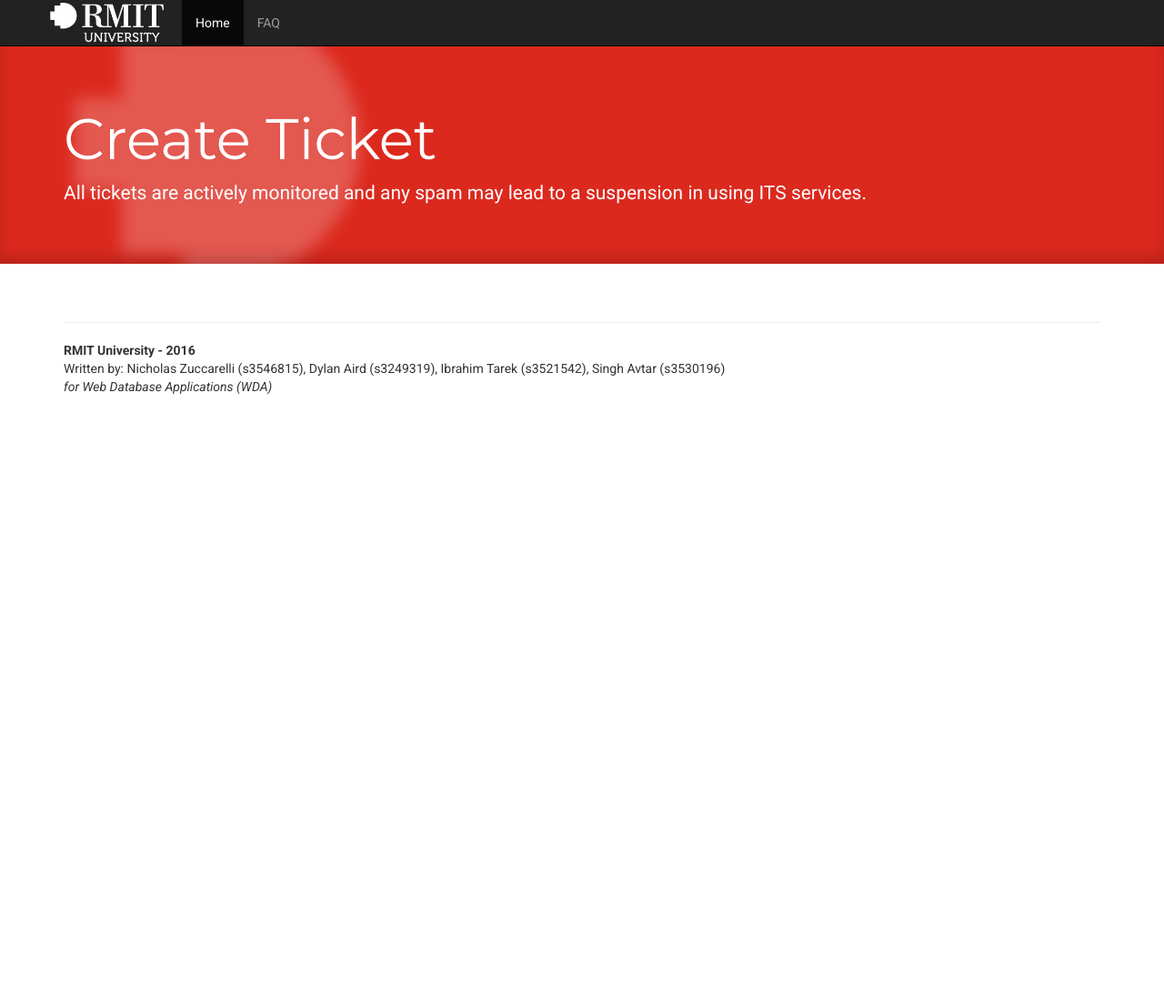
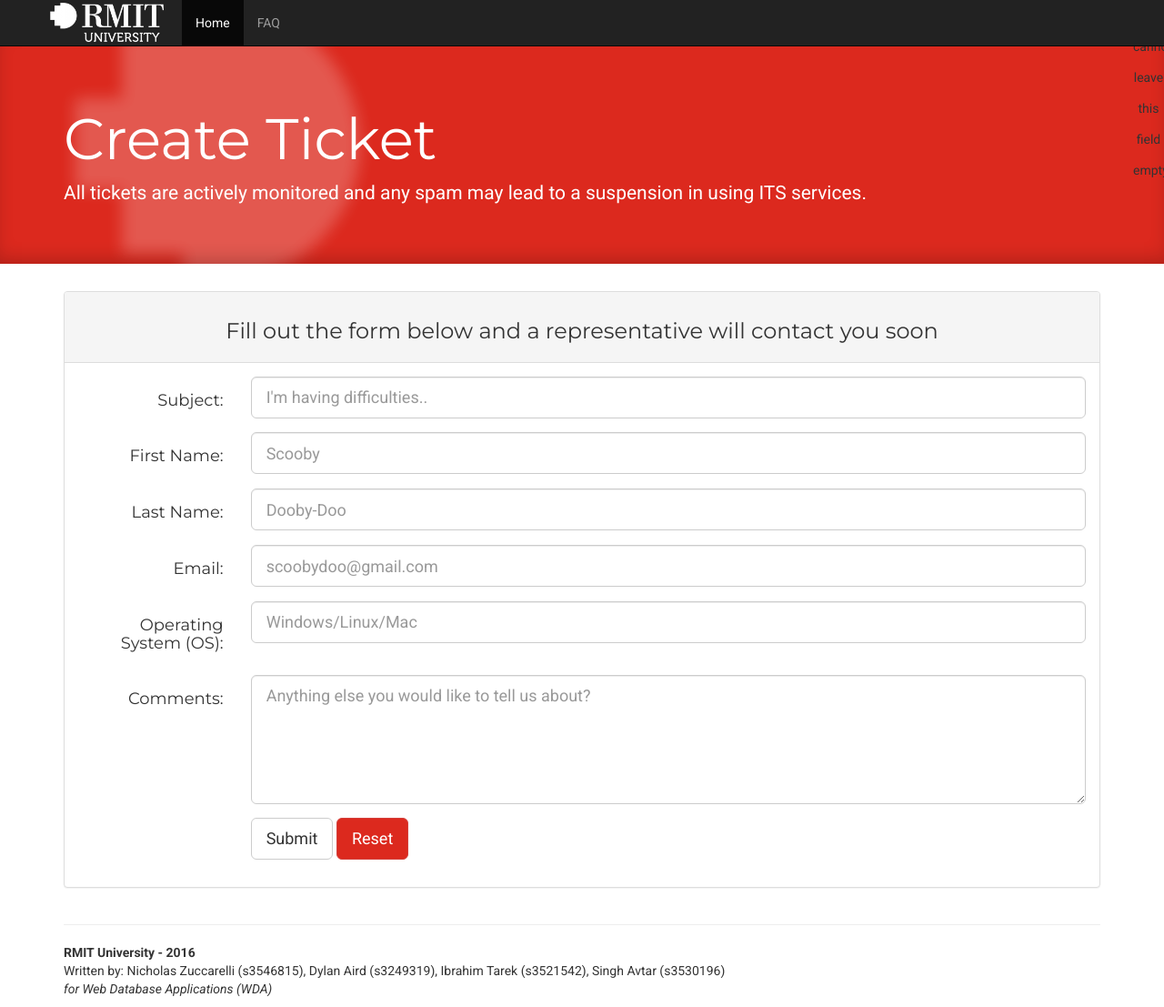
Before and after one commit to Dolaned/ITSTickets, a PHP site: page /create_ticket.php in a window 1280 px wide. Shown: the whole page at 91% size. Before the commit the page ends 433 px from the top, so only its background shows below. Run offline with PHP 8.4, Linux system fonts and the light colour scheme; some libraries are stand-ins or nearby versions.

Commit message:
Form created

```diff
--- a/create_ticket.php
+++ b/create_ticket.php
@@ -13,10 +13,57 @@
     </div>
 
     <div class="container">
-        <div class="row">
-            <form action="" id="ticketform">
-                <!-- To be done -->
-            </form>
+        <div class="panel panel-default">
+            <div class="panel-heading text-center"><h3>Fill out the form below and a representative will contact you soon</h3></div>
+            <div class="panel-body">
+                <div class="row center-block">
+                    <form class="form-horizontal" role="form" action="" id="ticketform">
+                        <div class="form-group has-danger">
+                              <label class="control-label col-sm-2" for="subject"><h4>Subject:</h4></label>
+                              <div class="col-sm-10">
+                                <input type="text" class="form-control form-control-danger input-lg" id="subject" placeholder="I'm having difficulties..">
+                              </div>
+                              <div class="form-control-feedback">You cannot leave this field empty</div>
+                        </div>
+                        <div class="form-group">
+                            <label class="control-label col-sm-2" for="fname"><h4>First Name:</h4></label>
+                              <div class="col-sm-10">
+                                <input type="text" class="form-control input-lg" id="fname" placeholder="Scooby">
+                              </div>
+                        </div>
+                        <div class="form-group">
+                            <label class="control-label col-sm-2" for="lname"><h4>Last Name:</h4></label>
+                              <div class="col-sm-10">
+                                <input type="text" class="form-control input-lg" id="lname" placeholder="Dooby-Doo">
+                              </div>
+                        </div>
+                        <div class="form-group">
+                            <label class="control-label col-sm-2" for="email"><h4>Email:</h4></label>
+                              <div class="col-sm-10">
+                                <input type="email" class="form-control input-lg" id="email" placeholder="scoobydoo@gmail.com">
+                              </div>
+                        </div>
+                        <div class="form-group">
+                              <label class="control-label col-sm-2" for="os"><h4>Operating System (OS):</h4></label>
+                              <div class="col-sm-10">
+                                <input type="text" class="form-control input-lg" id="os" placeholder="Windows/Linux/Mac">
+                              </div>
+                        </div>
+                        <div class="form-group">
+                              <label class="control-label col-sm-2" for="comments"><h4>Comments:</h4></label>
+                              <div class="col-sm-10">
+                                <textarea class="form-control input-lg" rows="5" id="comment" placeholder="Anything else you would like to tell us about?"></textarea>
+                              </div>
+                        </div>
+                        <div class="form-group">
+                          <div class="col-sm-offset-2 col-sm-10">
+                              <button type="submit" class="btn btn-default btn-lg">Submit</button>
+                              <button class="btn btn-danger btn-lg" type="reset">Reset</button>
+                          </div>
+                        </div>
+                    </form>
+                </div>
+            </div>
         </div>
     </div>
 <?php require_once('tpl/footer.php'); ?>
```
